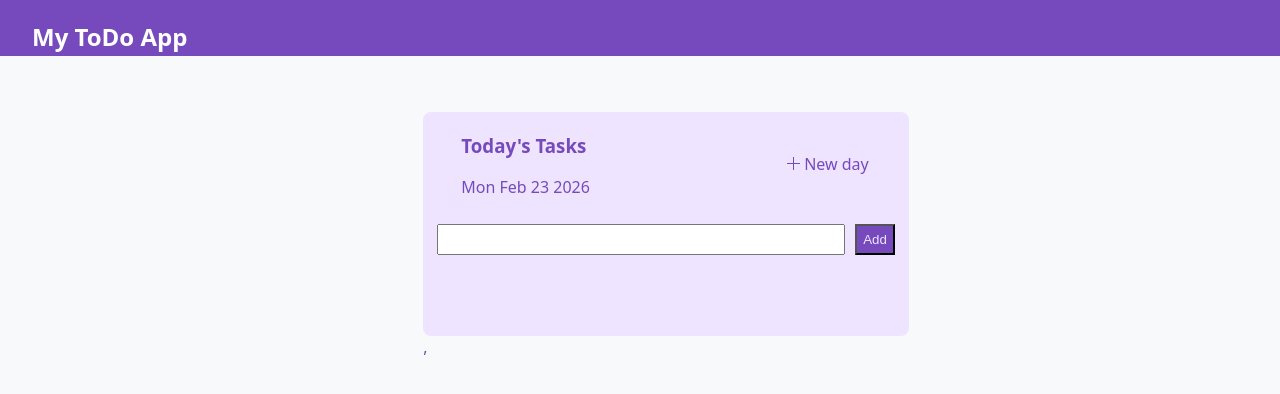
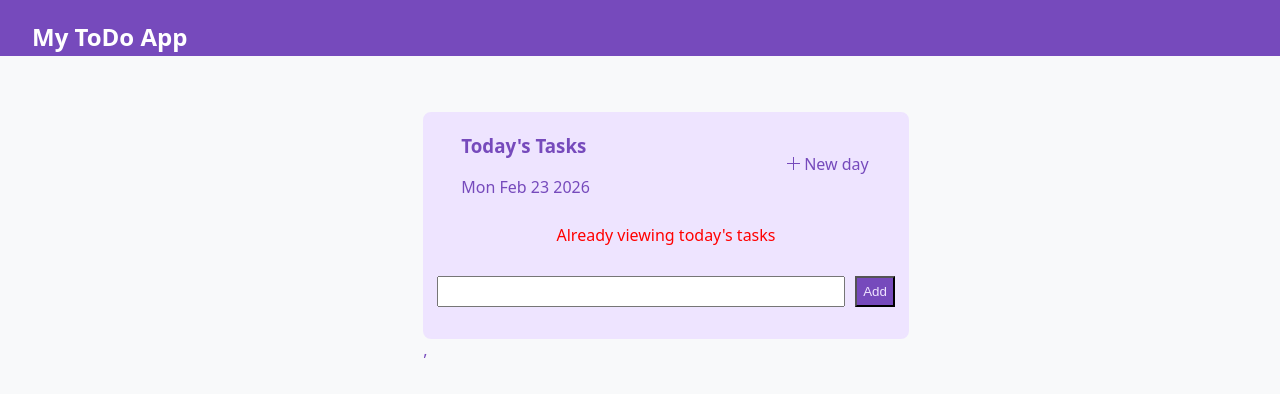
Before and after one commit to GirjaSharma/Todo-List, a React (Vite) app: page / in a window 1280 px wide. Both pictures are taken after a click on the button "New day". Shown: the top 394 px of the page. Built offline with nearby package versions, Linux system fonts and the light colour scheme.

Commit message:
Fixed date issue, implemented logic for currentDate page, code refactor, Message component

```diff
--- a/src/App.jsx
+++ b/src/App.jsx
@@ -1,9 +1,9 @@
-import { useState, useEffect, useReducer } from 'react';
+import { useState, useEffect, useReducer, useSyncExternalStore } from 'react';
 import { Route, Routes, Link } from 'react-router-dom';
 import './App.css';
 import {generateId, getNow, formatTime, getDayKey} from './utils/utils';
 import {reducer, initial_state as defaultInitialState} from './reducer/Reducer';
-import {ACTION_TYPES} from './constants/actionTypes';
+import {ACTION_TYPES, STORAGE_KEY} from './constants/actionTypes';
 import {Navbar} from './components/Navbar/Navbar';
 import CurrentDate from './Pages/Today/CurrentDate';
 import History from './Pages/History/HistoryPage';
@@ -14,13 +14,30 @@ const App=()=> {
 
   const initialState=(defaultInitialState)=>{
     try{
-      const storedData = localStorage.getItem('todoList');
-      return storedData ? {...defaultInitialState,taskList: Array.isArray(JSON.parse(storedData)) ? JSON.parse(storedData) : defaultInitialState} : defaultInitialState;
+      const storedData = JSON.parse(localStorage.getItem(STORAGE_KEY));
+      console.log("storedDate", storedData)
+      console.log("localStorage.getItem(STORAGE_KEY)", localStorage.getItem(STORAGE_KEY))
+      return storedData ?
+       {...defaultInitialState,
+        taskList: storedData.taskList || [],
+         currentDate: storedData.currentDate || defaultInitialState.currentDate}
+         : defaultInitialState;
     }catch(error){
       console.error("Error reading from localStorage");
       return defaultInitialState;
     }
   }
+
+  const [message, setMessage]= useState("");
+  useEffect(() => {
+    if(!message) return;
+
+    const timer =setTimeout(()=>{
+      setMessage("")
+    },5000)
+
+    return ()=> clearTimeout(timer)
+  }, [message])
 
   const [state, dispatch]= useReducer(reducer, defaultInitialState, initialState);
 
@@ -30,8 +47,16 @@ const App=()=> {
 
 
   useEffect(() => {
-localStorage.setItem('todoList', JSON.stringify(state.taskList));
-  }, [state.taskList]);
+localStorage.setItem(STORAGE_KEY, JSON.stringify({taskList:state.taskList, currentDate:state.currentDate}));
+console.log("saving to localStorage", {
+  taskList:state.taskList,
+  currentDate: state.currentDate
+})
+  }, [state.taskList,state.currentDate ]);
+
+  console.log("full state", state);
+  console.log("state.taskList", state.taskList);
+  console.log("isArray", Array.isArray(state.taskList));
 
 
 
@@ -47,7 +72,8 @@ localStorage.setItem('todoList', JSON.stringify(state.taskList));
         id:generateId(),
         text: state.task.trim(),
         completed: false,
-        createdAt: formatTime(now)
+        createdAt: formatTime(now),
+        date: getDayKey(now)
 
       }
     })
@@ -84,7 +110,16 @@ const handleRemoveIcon =(id)=>{
     }
 
     const handleNewDay=()=>{
-      dispatch({type: ACTION_TYPES.START_NEW_DAY})
+      let today = new Date()
+      console.log(getDayKey(today), "getDayKey(today)");
+      console.log(state.currentDate, "state.currentDate")
+      if( getDayKey(today)=== state.currentDate){
+        setMessage("Already viewing today's tasks")
+        return
+      }else{
+        dispatch({type: ACTION_TYPES.START_NEW_DAY})
+      }
+
 
   }
 
@@ -95,6 +130,7 @@ const handleRemoveIcon =(id)=>{
      <Routes>
        <Route path='/' element={<CurrentDate
        task={state.task} onAddTask={handleAddBtn}
+       message={message}
              onTaskChange={handleTaskChange}
              isEditing={isEditing}
              onCancelTask={handleCancelBtn}
--- a/src/Pages/Today/CurrentDate.jsx
+++ b/src/Pages/Today/CurrentDate.jsx
@@ -2,26 +2,29 @@ import { InputBox } from "../../components/InputBox/InputBox";
 import { TodoList } from "../../components/TodoList/TodoList";
 import { VscAdd } from "react-icons/vsc";
 import './CurrentDate.css';
-import { getNow, formatHeaderdate } from "../../utils/utils";
+import {getDayKey, parseDayKey} from '../../utils/utils'
+import { Message } from "../../components/Message/Message";
 
 
-const CurrentDate =({task,onAddTask,onTaskChange,isEditing,onCancelTask,onUpdateTask, taskList, onDelete, onEdit, onCheckboxChange, onStartNewDay, currentDate})=>{
+const CurrentDate =({task,onAddTask,onTaskChange,isEditing,onCancelTask,onUpdateTask, taskList, onDelete, onEdit, onCheckboxChange, onStartNewDay, currentDate, message})=>{
 
-    const todaysTask= taskList.filter(task => {
-        console.log(new Date(task.date).toDateString()===new Date(currentDate).toDateString())
-
-        return new Date(task.date).toDateString()===new Date(currentDate).toDateString()})
+    const todaysTask= taskList.filter(task => (
+        task.date === currentDate
+    )
+    )
 
     return (
         <>
         <div className="headings">
             <div>
             <h3>Today's Tasks </h3>
-            <p>{formatHeaderdate(getNow())}</p>
+            <p>{parseDayKey(currentDate).toDateString()}</p>
             </div>
 
             <button type="button" onClick={onStartNewDay}><VscAdd aria-hidden="true" /><span className="icon-text">New day</span></button>
+
             </div>
+            {message && <Message type="error" text={message}/>}
 
         <InputBox task={task} onAddTask={onAddTask}
         onTaskChange={onTaskChange}
--- /dev/null
+++ b/src/components/Message/Message.css
@@ -0,0 +1,19 @@
+.message{
+    padding: 10px;
+    margin-bottom: 10px;
+      text-align: center;
+      font-weight: 500;
+}
+
+
+.message-error{
+    color: red;
+}
+
+.message-success{
+  color: green;
+}
+
+.message-default{
+  color: black;
+}
--- /dev/null
+++ b/src/components/Message/Message.jsx
@@ -0,0 +1,10 @@
+import './Message.css';
+
+export const Message=({text, type})=>{
+const className=`message message-${type}`
+return(
+    <div className={className} role="alert">
+        {text}
+    </div>
+)
+}
--- a/src/constants/actionTypes.js
+++ b/src/constants/actionTypes.js
@@ -6,5 +6,8 @@ export const ACTION_TYPES={
     CANCEL_UPDATE: "CANCEL_UPDATE",
     TOGGLE_TASK: "TOGGLE_TASK",
     SET_TASK_INPUT:"SET_TASK_INPUT",
-    START_NEW_DAY: "START_NEW_DAY"
+    START_NEW_DAY: "START_NEW_DAY",
+
 }
+
+export const STORAGE_KEY= 'todoList'
--- a/src/reducer/Reducer.js
+++ b/src/reducer/Reducer.js
@@ -1,11 +1,11 @@
 import {ACTION_TYPES} from '../constants/actionTypes'
-import { formatTime, getNow } from '../utils/utils'
+import { formatTime, getNow, getDayKey } from '../utils/utils'
 
 export const initial_state={
     task: "",
     taskList:[],
     editId:null,
-    currentDate: formatTime(getNow),
+    currentDate: getDayKey(getNow()),
     carryOverUnfinished: true
 }
 
@@ -17,7 +17,8 @@ switch(action.type){
             text: action.payload.text,
             id: action.payload.id,
             completed: action.payload.completed,
-            createdAt: action.payload.createdAt
+            createdAt: action.payload.createdAt,
+            date: action.payload.date
         }
         return {
             ...state,
@@ -100,22 +101,20 @@ case ACTION_TYPES.START_NEW_DAY:{
      const completedTasks =state.taskList.filter(task => task.completed);
      const inCompleteTasks = state.taskList.filter(task => !task.completed)
 
-     const newDate= new Date();
-
-     const carriedTask = state.carryOverUnfinished ? inCompleteTasks.map(task => (
+     const carriedTask = state.carryOverUnfinished === true ? inCompleteTasks.map(task => (
         {
             ...task,
-            date: formatTime(newDate)
+            date: getDayKey(getNow())
            }
      )) :[];
 
-     const historyTasks = state.taskList.filter(task => task.date === state.currentDate)
+    //  const historyTasks = state.taskList.filter(task => task.date === state.currentDate)
 
 
      return {
         ...state,
         taskList: [...completedTasks, ...carriedTask],
-        currentDate: formatTime(newDate)
+        currentDate: getDayKey(getNow())
      }
 }
 
--- a/src/utils/utils.js
+++ b/src/utils/utils.js
@@ -11,13 +11,14 @@ export const formatHeaderdate=(date)=>{
 
 export const formatTime=(date)=>{
     return date.toLocaleString()
-    //     [],{
-    //     hour:"2-digit",
-    //     minute: "2-digit"
-    // }
 
 }
 
 export const getDayKey=(date= new Date())=>{
 return date.toISOString().split("T")[0]
 }
+
+export const parseDayKey =(dayKey)=>{
+    const [year, month, day] = dayKey.split("-")
+    return new Date(year, month-1, day)
+}
```
